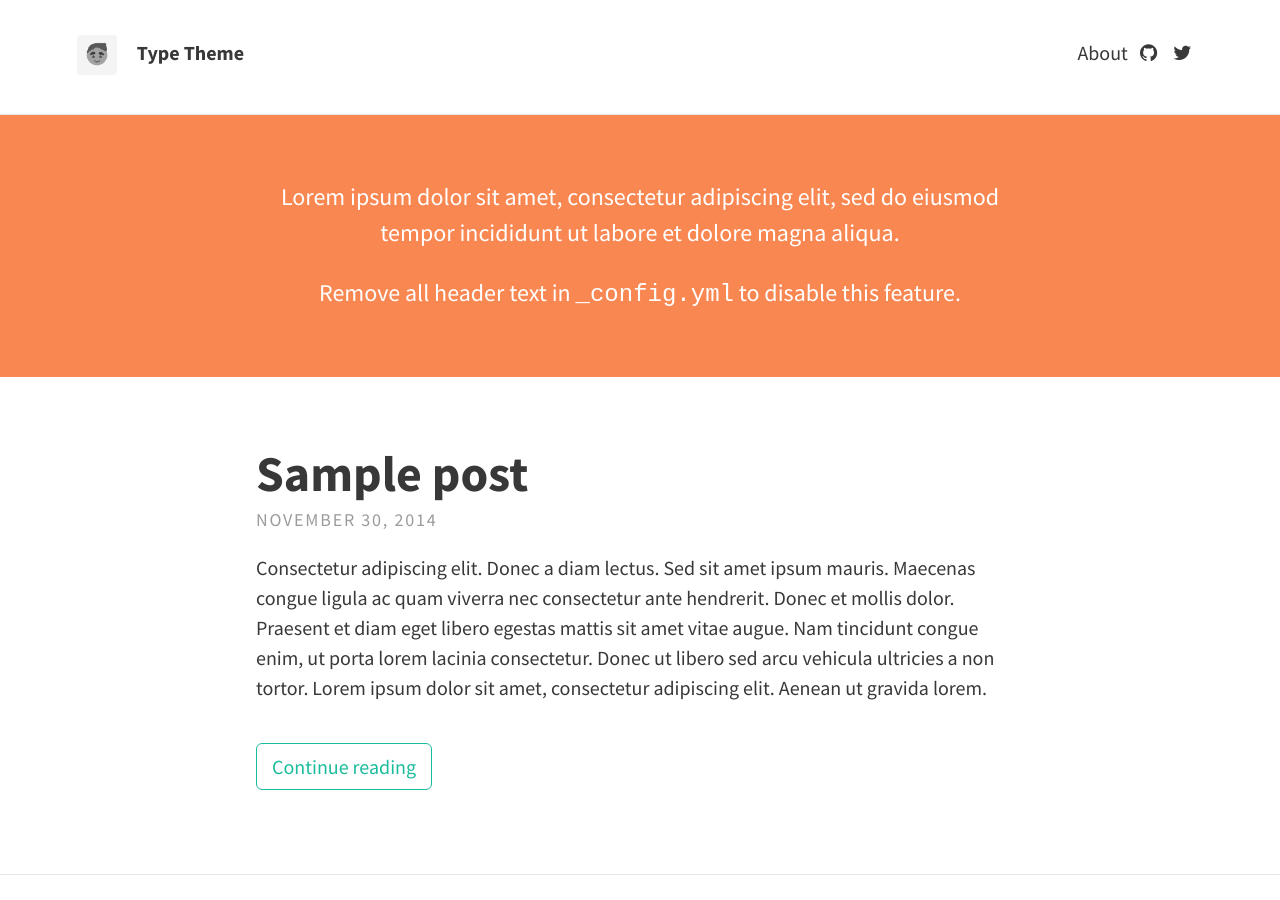
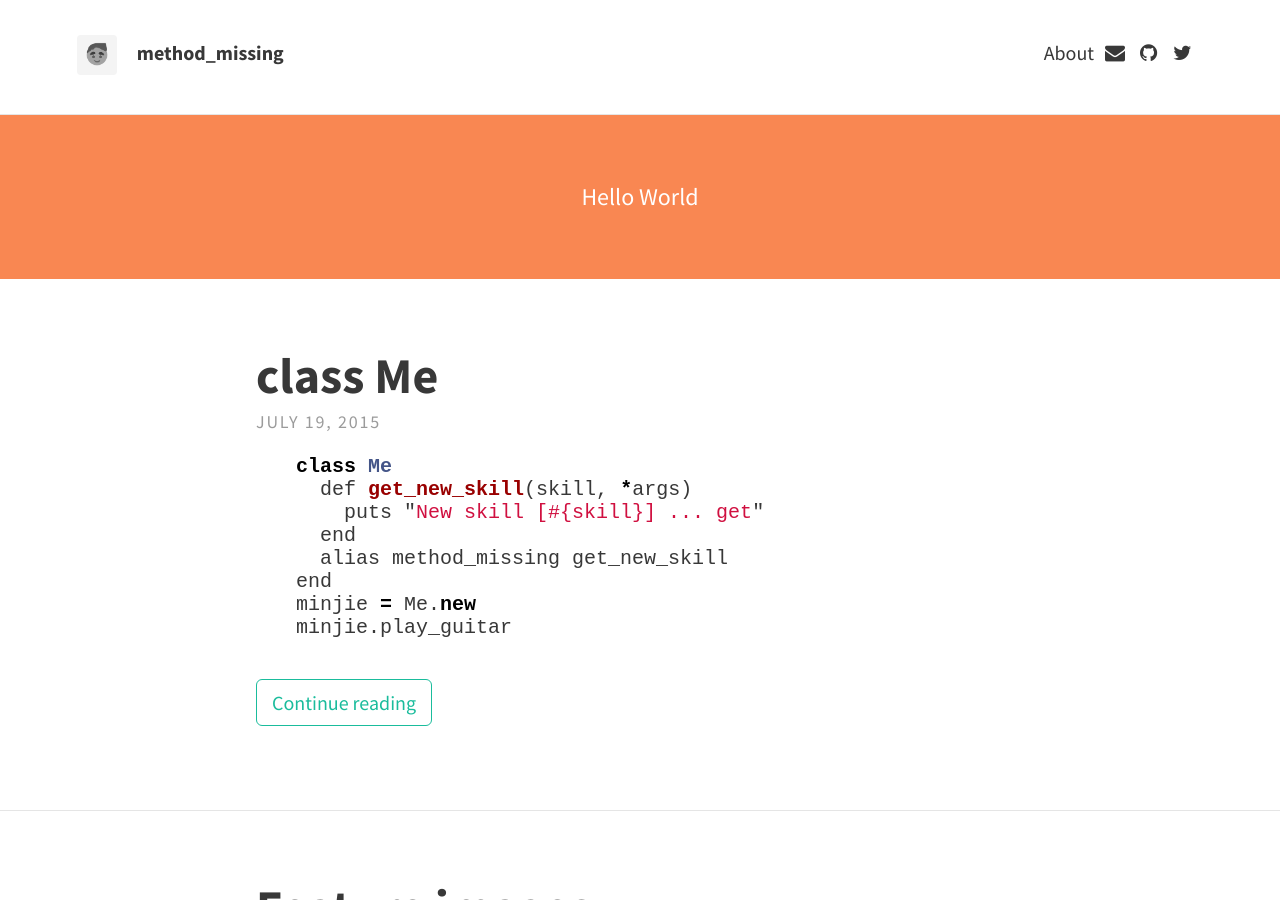
Before and after one commit to imapollo/blog, a Jekyll site: the page built from index.html, in a window 1280 px wide and 900 px high. Built offline with Jekyll 4.4.1, drawn with Linux system fonts in a browser that asks for light colours; nearby versions of some CDN libraries; the list of posts is cut into pages by our own code.

Commit message:
first post

```diff
--- a/_config.yml
+++ b/_config.yml
@@ -5,29 +5,28 @@ url: "http://example.com" # the base hostname & protocol for your site
 # THEME-SPECIFIC CONFIGURATION
 theme:
   # Meta
-  title: Type Theme
+  title: method_missing
   avatar: avatar.png
   gravatar: # Email MD5 hash
   description: "A website with blog posts and pages" # used by search engines
 
   # Header and footer text
   header_text: >
-     <p>Lorem ipsum dolor sit amet, consectetur adipiscing elit, sed do eiusmod tempor incididunt ut labore et dolore magna aliqua.</p>
+     <p>Hello World</p>
 
-     <p>Remove all header text in <code>_config.yml</code> to disable this feature.</p>
   header_text_feature_image:
   footer_text: >
    Powered by <a href="http://jekyllrb.com">Jekyll</a> with <a href="https://rohanchandra.github.io/project/type/">Type Theme</a>
 
   # Icons
   rss: false
-  email_address: # Full email address, e.g. "sam@example.com"
+  email_address: "ze.apollo@gmail.com"
   behance:
   bitbucket:
   dribbble:
   facebook:
   flickr:
-  github: "rohanchandra/type-theme"
+  github: "imapollo"
   google_plus:
   instagram:
   linkedin:  # Full URL
--- a/_posts/2014-11-30-sample-post.md
+++ /dev/null
@@ -1,21 +0,0 @@
----
-layout: post
-title: Sample post
----
-Consectetur adipiscing elit. Donec a diam lectus. Sed sit amet ipsum mauris. Maecenas congue ligula ac quam viverra nec consectetur ante hendrerit. Donec et mollis dolor. Praesent et diam eget libero egestas mattis sit amet vitae augue. Nam tincidunt congue enim, ut porta lorem lacinia consectetur. Donec ut libero sed arcu vehicula ultricies a non tortor. Lorem ipsum dolor sit amet, consectetur adipiscing elit. Aenean ut gravida lorem.
-
-* Consectetur adipiscing elit
-* Donec a diam lectus
-* Sed sit amet ipsum mauris
-
-Ut turpis felis, pulvinar a semper sed, adipiscing id dolor. Pellentesque auctor nisi id magna consequat sagittis. Curabitur dapibus enim sit amet elit pharetra tincidunt feugiat nisl imperdiet. Ut convallis libero in urna ultrices accumsan. Donec sed odio eros. Donec viverra mi quis quam pulvinar at malesuada arcu rhoncus. Cum sociis natoque penatibus et magnis dis parturient montes, nascetur ridiculus mus. In rutrum accumsan ultricies. Mauris vitae nisi at sem facilisis semper ac in est.
-
-Nunc diam velit, adipiscing ut tristique vitae, sagittis vel odio. Maecenas convallis ullamcorper ultricies. Curabitur ornare, ligula *semper consectetur sagittis*, nisi diam iaculis velit, id fringilla sem nunc vel mi. Nam dictum, odio nec pretium volutpat, arcu ante placerat erat, non tristique elit urna et turpis. Quisque mi metus, ornare sit amet fermentum et, tincidunt et orci. Fusce eget orci a orci congue vestibulum.
-
-Ut dolor diam, elementum et vestibulum eu, porttitor vel elit. Curabitur venenatis pulvinar tellus gravida ornare. Sed et erat faucibus nunc euismod ultricies ut id justo. Nullam cursus suscipit nisi, et ultrices justo sodales nec. Fusce venenatis facilisis lectus ac semper. Aliquam at massa ipsum. Quisque bibendum purus convallis nulla ultrices ultricies. Nullam aliquam, mi eu aliquam tincidunt, purus velit laoreet tortor, viverra pretium nisi quam vitae mi. Fusce vel volutpat elit. Nam sagittis nisi dui.
-
-> Suspendisse lectus leo, consectetur in tempor sit amet, placerat quis neque
-
-Etiam luctus porttitor lorem, sed suscipit est rutrum non. Curabitur lobortis nisl a enim congue semper. Aenean commodo ultrices imperdiet. Vestibulum ut justo vel sapien venenatis tincidunt.
-
-Phasellus eget dolor sit amet ipsum dapibus condimentum vitae quis lectus. Aliquam ut massa in turpis dapibus convallis. Praesent elit lacus, vestibulum at malesuada et, ornare et est. Ut augue nunc, sodales ut euismod non, adipiscing vitae orci. Mauris ut placerat justo. Mauris in ultricies enim. Quisque nec est eleifend nulla ultrices egestas quis ut quam. Donec sollicitudin lectus a mauris pulvinar id aliquam urna cursus. Cras quis ligula sem, vel elementum mi. Phasellus non ullamcorper urna.
--- /dev/null
+++ b/_posts/2015-07-19-class-me.md
@@ -0,0 +1,14 @@
+---
+layout: post
+title: class Me
+---
+{% highlight js %}
+class Me
+  def get_new_skill(skill, *args)
+    puts "New skill [#{skill}] ... get"
+  end
+  alias method_missing get_new_skill
+end
+minjie = Me.new
+minjie.play_guitar
+{% endhighlight %}
```
